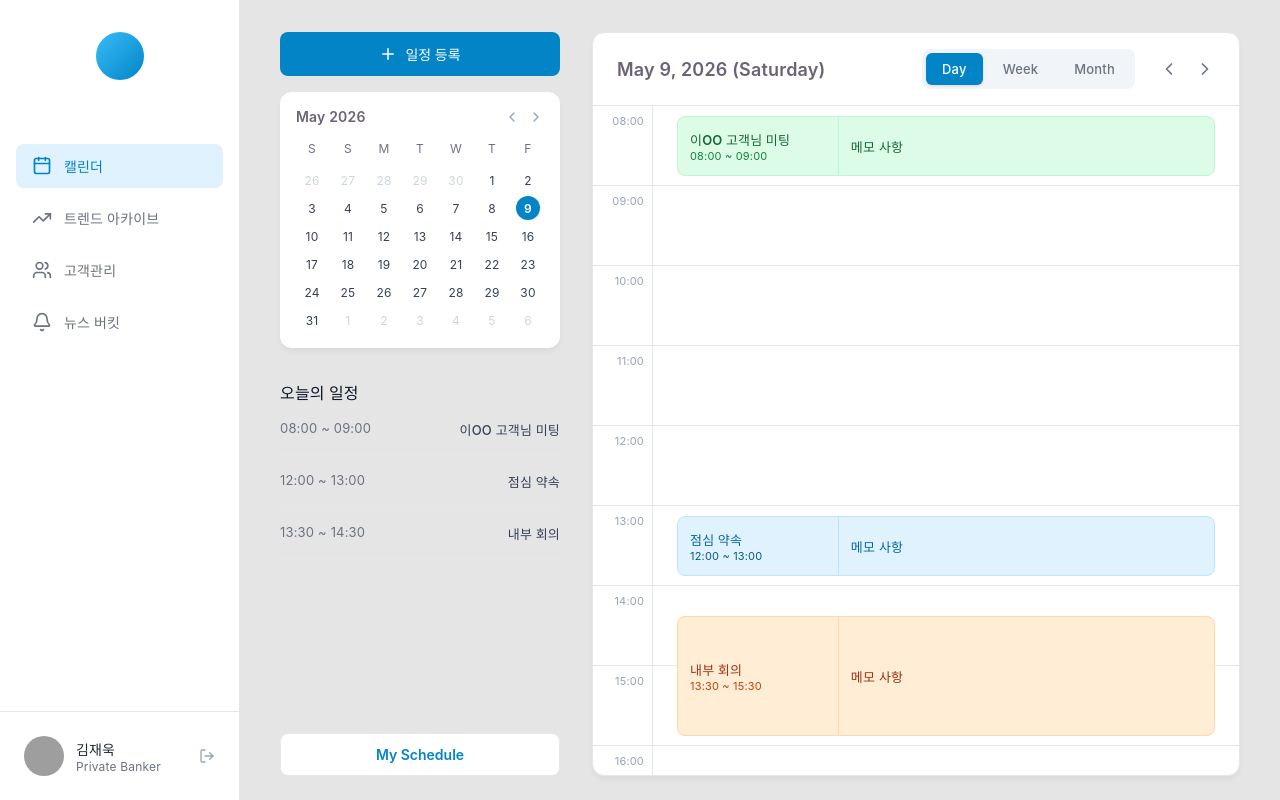
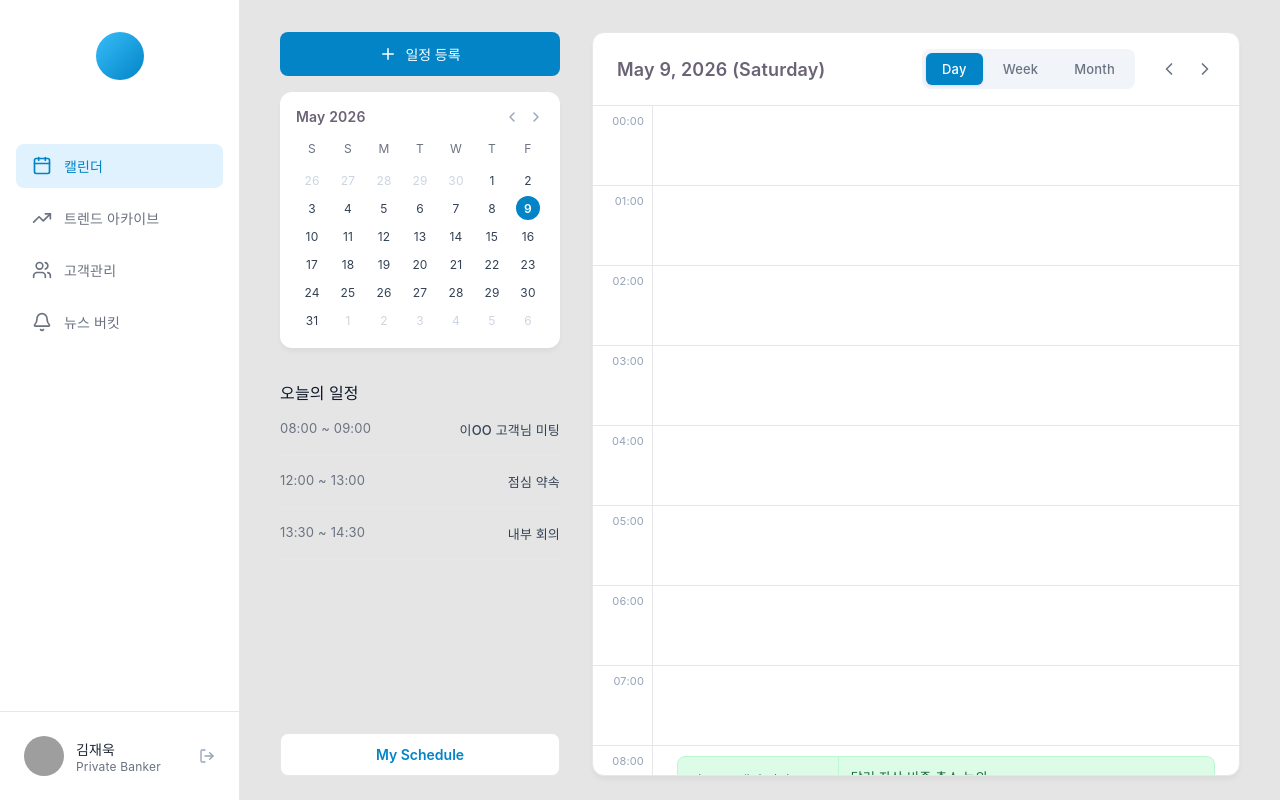
Before and after one commit to PoomSaengPoomSa/POOM-FRONT, a React app: page /daily-calendar in a window 1280 px wide. Built offline with nearby package versions, Linux system fonts and the light colour scheme; grey boxes are pictures that could not be loaded; the HTML template or start-up script is replaced by a standard one.

Commit message:
day calender time 00~24 & memo correction

```diff
--- a/src/pages/calendar/DailyCalendar.jsx
+++ b/src/pages/calendar/DailyCalendar.jsx
@@ -190,8 +190,8 @@ export default function DailyCalendar() {
 
                 {/* Hours column */}
                 <div style={{ borderRight: '1px solid #e5e7eb' }}>
-                  {Array.from({ length: 11 }).map((_, i) => {
-                    const hour = 8 + i;
+                  {Array.from({ length: 24 }).map((_, i) => {
+                    const hour = i;
                     const timeStr = `${hour < 10 ? `0${hour}` : hour}:00`;
                     return (
                       <div key={hour} style={{ height: 80, borderBottom: '1px solid #e5e7eb', padding: '8px', textAlign: 'right', fontSize: 11, color: '#94a3b8', boxSizing: 'border-box' }}>
@@ -203,7 +203,7 @@ export default function DailyCalendar() {
 
                 {/* Events column */}
                 <div style={{ position: 'relative' }}>
-                  {Array.from({ length: 11 }).map((_, i) => (
+                  {Array.from({ length: 24 }).map((_, i) => (
                     <div key={i} style={{ height: 80, borderBottom: '1px solid #e5e7eb', boxSizing: 'border-box' }}></div>
                   ))}
 
@@ -212,35 +212,35 @@ export default function DailyCalendar() {
                       {/* Absolute positioned events */}
                       <div
                         onClick={() => openDetailModal(DEMO_EVENTS[0])}
-                        style={{ cursor: 'pointer', position: 'absolute', top: 10, left: 24, right: 24, height: 60, background: '#dcfce7', borderRadius: 8, display: 'flex', border: '1px solid #bbf7d0' }}
+                        style={{ cursor: 'pointer', position: 'absolute', top: 650, left: 24, right: 24, height: 60, background: '#dcfce7', borderRadius: 8, display: 'flex', border: '1px solid #bbf7d0' }}
                       >
                         <div style={{ width: '30%', padding: 12, borderRight: '1px solid #bbf7d0', display: 'flex', flexDirection: 'column', justifyContent: 'center' }}>
                           <span style={{ fontSize: 13, fontWeight: 600, color: '#166534' }}>이OO 고객님 미팅</span>
                           <span style={{ fontSize: 11, color: '#15803d' }}>08:00 ~ 09:00</span>
                         </div>
-                        <div style={{ flex: 1, padding: 12, display: 'flex', alignItems: 'center', fontSize: 13, color: '#166534' }}>메모 사항</div>
+                        <div style={{ flex: 1, padding: 12, display: 'flex', alignItems: 'center', fontSize: 13, color: '#166534', whiteSpace: 'pre-line' }}>{DEMO_EVENTS[0].memo}</div>
                       </div>
 
                       <div
                         onClick={() => openDetailModal(DEMO_EVENTS[1])}
-                        style={{ cursor: 'pointer', position: 'absolute', top: 410, left: 24, right: 24, height: 60, background: '#e0f2fe', borderRadius: 8, display: 'flex', border: '1px solid #bae6fd' }}
+                        style={{ cursor: 'pointer', position: 'absolute', top: 970, left: 24, right: 24, height: 60, background: '#e0f2fe', borderRadius: 8, display: 'flex', border: '1px solid #bae6fd' }}
                       >
                         <div style={{ width: '30%', padding: 12, borderRight: '1px solid #bae6fd', display: 'flex', flexDirection: 'column', justifyContent: 'center' }}>
                           <span style={{ fontSize: 13, fontWeight: 600, color: '#0369a1' }}>점심 약속</span>
                           <span style={{ fontSize: 11, color: '#075985' }}>12:00 ~ 13:00</span>
                         </div>
-                        <div style={{ flex: 1, padding: 12, display: 'flex', alignItems: 'center', fontSize: 13, color: '#0369a1' }}>메모 사항</div>
+                        <div style={{ flex: 1, padding: 12, display: 'flex', alignItems: 'center', fontSize: 13, color: '#0369a1', whiteSpace: 'pre-line' }}>{DEMO_EVENTS[1].memo}</div>
                       </div>
 
                       <div
                         onClick={() => openDetailModal(DEMO_EVENTS[2])}
-                        style={{ cursor: 'pointer', position: 'absolute', top: 510, left: 24, right: 24, height: 120, background: '#ffedd5', borderRadius: 8, display: 'flex', border: '1px solid #fed7aa' }}
+                        style={{ cursor: 'pointer', position: 'absolute', top: 1090, left: 24, right: 24, height: 120, background: '#ffedd5', borderRadius: 8, display: 'flex', border: '1px solid #fed7aa' }}
                       >
                         <div style={{ width: '30%', padding: 12, borderRight: '1px solid #fed7aa', display: 'flex', flexDirection: 'column', justifyContent: 'center' }}>
                           <span style={{ fontSize: 13, fontWeight: 600, color: '#9a3412' }}>내부 회의</span>
                           <span style={{ fontSize: 11, color: '#c2410c' }}>13:30 ~ 15:30</span>
                         </div>
-                        <div style={{ flex: 1, padding: 12, display: 'flex', alignItems: 'center', fontSize: 13, color: '#9a3412' }}>메모 사항</div>
+                        <div style={{ flex: 1, padding: 12, display: 'flex', alignItems: 'center', fontSize: 13, color: '#9a3412', whiteSpace: 'pre-line' }}>{DEMO_EVENTS[2].memo}</div>
                       </div>
                     </>
                   )}
--- a/src/pages/calendar/WeeklyCalendar.jsx
+++ b/src/pages/calendar/WeeklyCalendar.jsx
@@ -209,9 +209,9 @@ export default function WeeklyCalendar() {
                 );
               })}
 
-              {/* Time Slots (08:00 to 18:00) */}
-              {Array.from({ length: 11 }).map((_, i) => {
-                const hour = 8 + i;
+              {/* Time Slots (00:00 to 24:00) */}
+              {Array.from({ length: 24 }).map((_, i) => {
+                const hour = i;
                 const timeStr = `${hour < 10 ? `0${hour}` : hour}:00`;
 
                 return (
@@ -225,13 +225,13 @@ export default function WeeklyCalendar() {
                         <div className="weekly-grid-cell">
                           {/* Demo Events - only show on May 9, 2026 */}
                           {hour === 8 && weekDays[dayIdx].getFullYear() === 2026 && weekDays[dayIdx].getMonth() === 4 && weekDays[dayIdx].getDate() === 9 && (
-                             <div className="event-block event-green" style={{ top: 30, height: 50, cursor: 'pointer' }} onClick={() => openDetailModal(DEMO_EVENTS[0])}>이OO 고객님 미팅</div>
+                             <div className="event-block event-green" style={{ top: 0, height: 60, cursor: 'pointer' }} onClick={() => openDetailModal(DEMO_EVENTS[0])}>이OO 고객님 미팅</div>
                           )}
                           {hour === 12 && weekDays[dayIdx].getFullYear() === 2026 && weekDays[dayIdx].getMonth() === 4 && weekDays[dayIdx].getDate() === 9 && (
-                             <div className="event-block event-blue" style={{ top: 0, height: 50, cursor: 'pointer' }} onClick={() => openDetailModal(DEMO_EVENTS[1])}>점심 약속</div>
+                             <div className="event-block event-blue" style={{ top: 0, height: 60, cursor: 'pointer' }} onClick={() => openDetailModal(DEMO_EVENTS[1])}>점심 약속</div>
                           )}
                           {hour === 13 && weekDays[dayIdx].getFullYear() === 2026 && weekDays[dayIdx].getMonth() === 4 && weekDays[dayIdx].getDate() === 9 && (
-                             <div className="event-block event-orange" style={{ top: 30, height: 100, cursor: 'pointer' }} onClick={() => openDetailModal(DEMO_EVENTS[2])}>내부 회의</div>
+                             <div className="event-block event-orange" style={{ top: 30, height: 120, cursor: 'pointer' }} onClick={() => openDetailModal(DEMO_EVENTS[2])}>내부 회의</div>
                           )}
                         </div>
                       </div>
```
